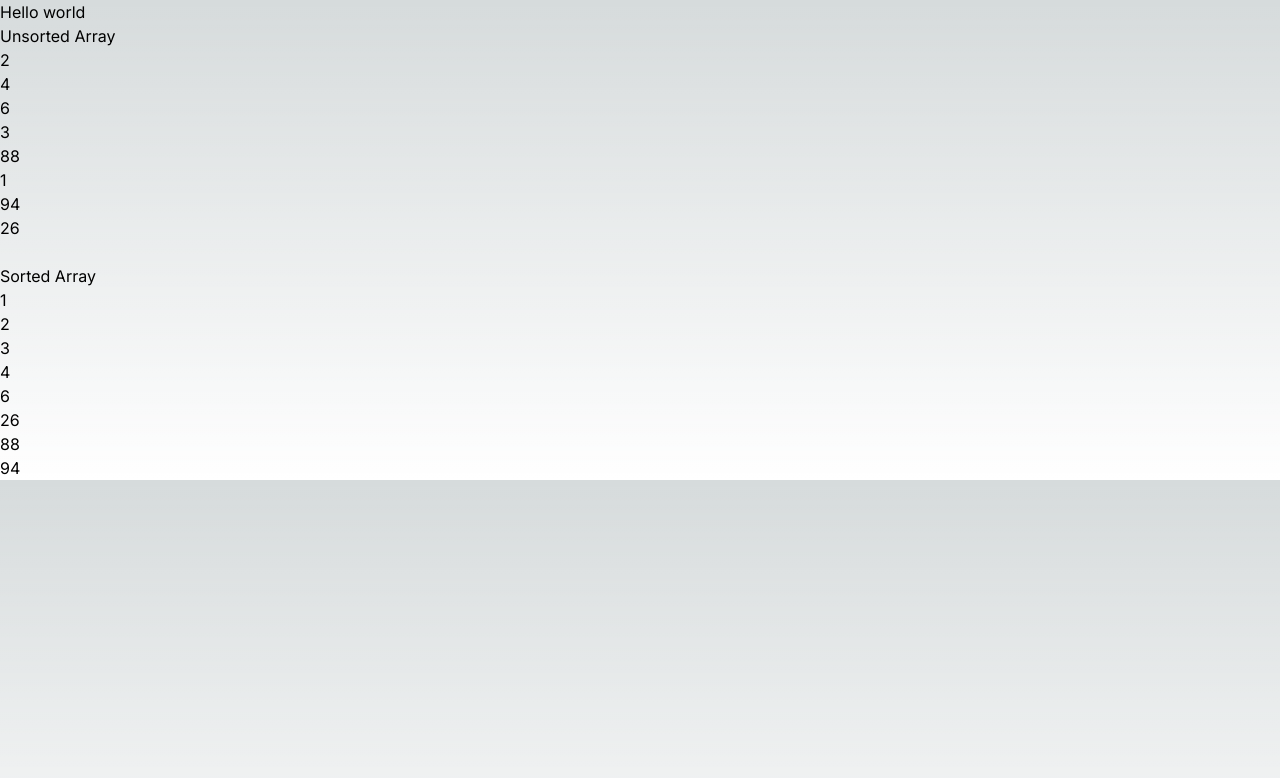
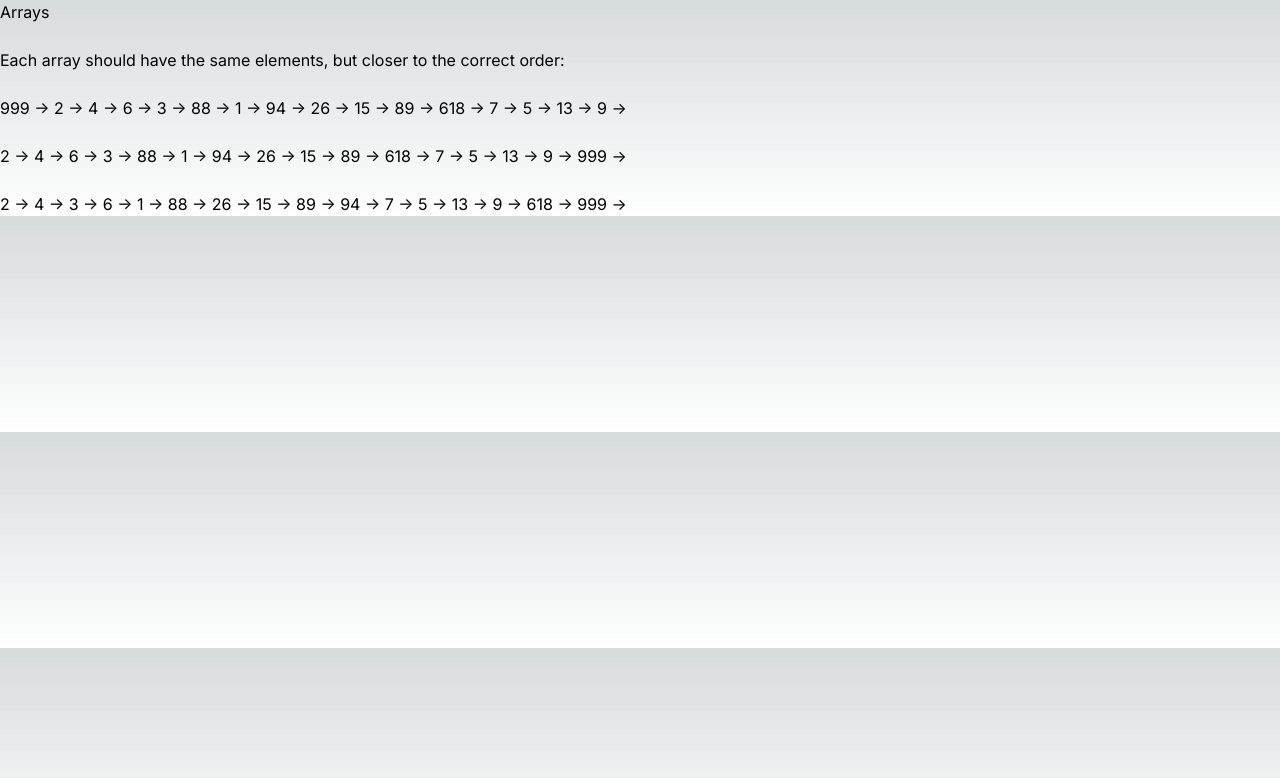
Before and after one commit to yablochko8/algo-visualize, a Next.js app: page / in a window 1280 px wide. Shown: the top 778 px of the page. Built offline with nearby package versions, Linux system fonts and the light colour scheme.

Commit message:
bubbleSortStep working well

```diff
--- /dev/null
+++ b/src/algorithms/bubbleSortWithCallback.ts
@@ -0,0 +1,32 @@
+const shouldSwapFn = (elem1: number, elem2: number): boolean => {
+  return elem2 < elem1;
+};
+
+export const bubbleSortStep = (
+  arr: number[]
+): { arr: number[]; swapped: boolean } => {
+  const newArray = [...arr];
+  let swapped = false;
+
+  for (let i = 0; i < arr.length - 1; i++) {
+    const element1 = newArray[i];
+    const element2 = newArray[i + 1];
+
+    const shouldSwap = shouldSwapFn(element1, element2);
+    if (shouldSwap) {
+      // we need to indicate thaere was a swap
+      newArray[i] = element2;
+      newArray[i + 1] = element1;
+
+      swapped = true;
+    }
+  }
+  return { arr: newArray, swapped };
+};
+
+// export const bubbleSortWrapped = (
+//   arr: number[],
+//   callback: (returnArray: number[]) => void
+// ): number[] => {
+//   return arr;
+// };
--- a/src/app/page.tsx
+++ b/src/app/page.tsx
@@ -1,30 +1,50 @@
-// iterate through an array
-// compare each element to the next element
-// if the next elemetn is smaller, then we're going to swap the elements
-// when we're done with the array, we check if the array is sorted
-// if it's not sorted, we do it again
-//
-//
+"use client"
 
-import { bubbleSort } from "../algorithms/bubbleSort"
+import { useEffect, useState } from "react";
+import { bubbleSort } from "../algorithms/bubbleSortSimple"
+import { bubbleSortStep } from "@/algorithms/bubbleSortWithCallback";
+
+const INITIAL_ARRAY = [999, 2, 4, 6, 3, 88, 1, 94, 26, 15, 89, 618, 7, 5, 13, 9]
 
 export default function Home() {
-  const startingArray = [2, 4, 6, 3, 88, 1, 94, 26]
+  const [arrays, setArrays] = useState<number[][]>([INITIAL_ARRAY])
 
-  const sortedArray = bubbleSort(startingArray)
+  // const sortedArray = bubbleSort(startingArray)
+
+  useEffect(() => {
+
+    const result = bubbleSortStep(arrays[arrays.length - 1])
+
+    console.log("result is", result)
+
+    if (result.swapped) {
+      setTimeout(() => { setArrays([...arrays, result.arr]) }, 2000)
+    }
+
+  }, [arrays])
+
   return (
     <div>
-      <h1> Hello world</h1>
-      <h2>Unsorted Array</h2>
-      {startingArray.map((num) => {
-        return <span key={num}> {num} <br /> </span>
-      })}
+      <h2>Arrays</h2>
       <br />
-
-      <h2>Sorted Array</h2>
-      {sortedArray.map((num) => {
-        return <span key={num}>{num} <br /></span>
-      })}
+      <div>Each array should have the same elements, but closer to the correct order:</div>
+      {arrays.map((singleArray) => {
+        return (
+          <>
+            <br />
+            {singleArray.map((element) => {
+              return (
+                <span>
+                  {element} {" -> "}
+                </span>
+              )
+            })}
+            <br />
+          </>
+        )
+      }
+      )
+      }
 
     </div>
   );
```
Also changed, not shown: src/algorithms/bubbleSortSimple.ts (renamed from src/algorithms/bubbleSort.ts, +8 -0 lines).
